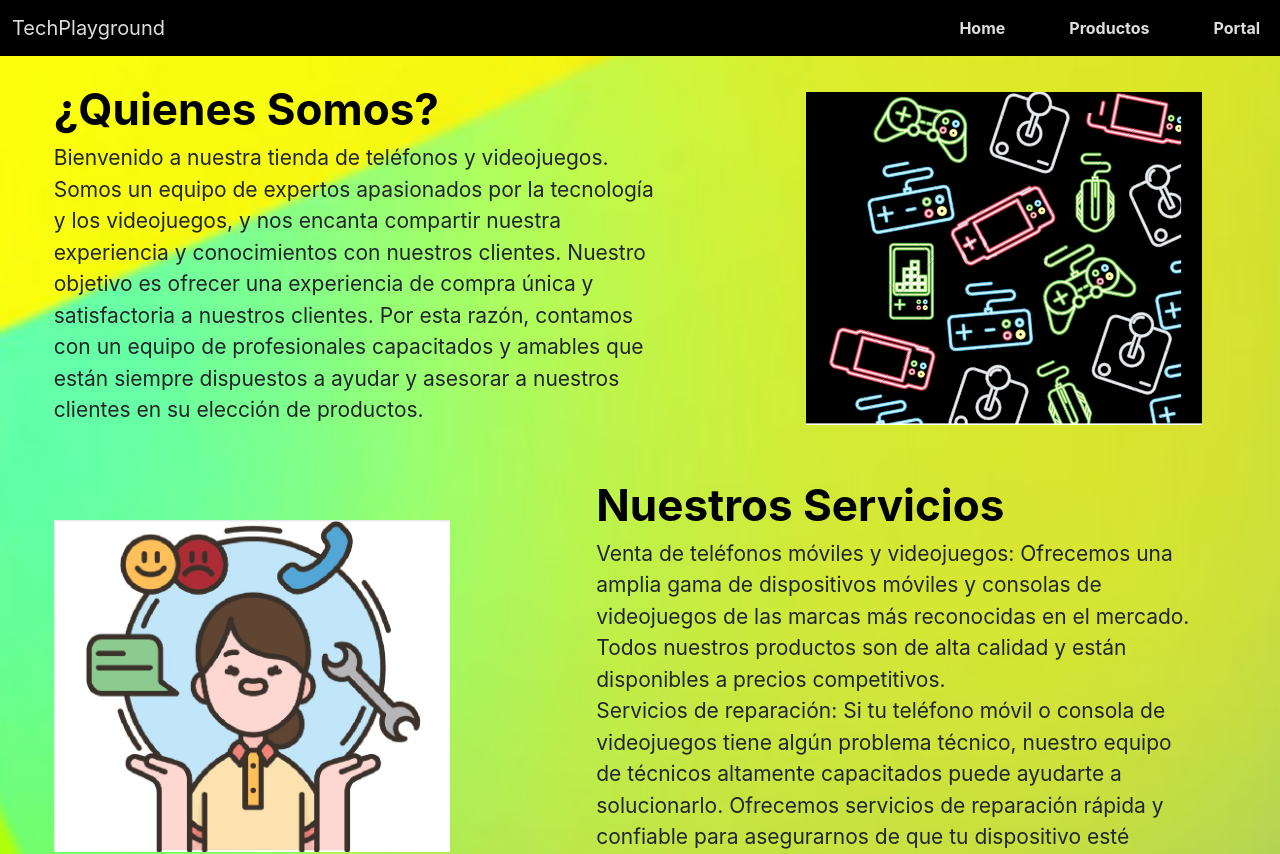
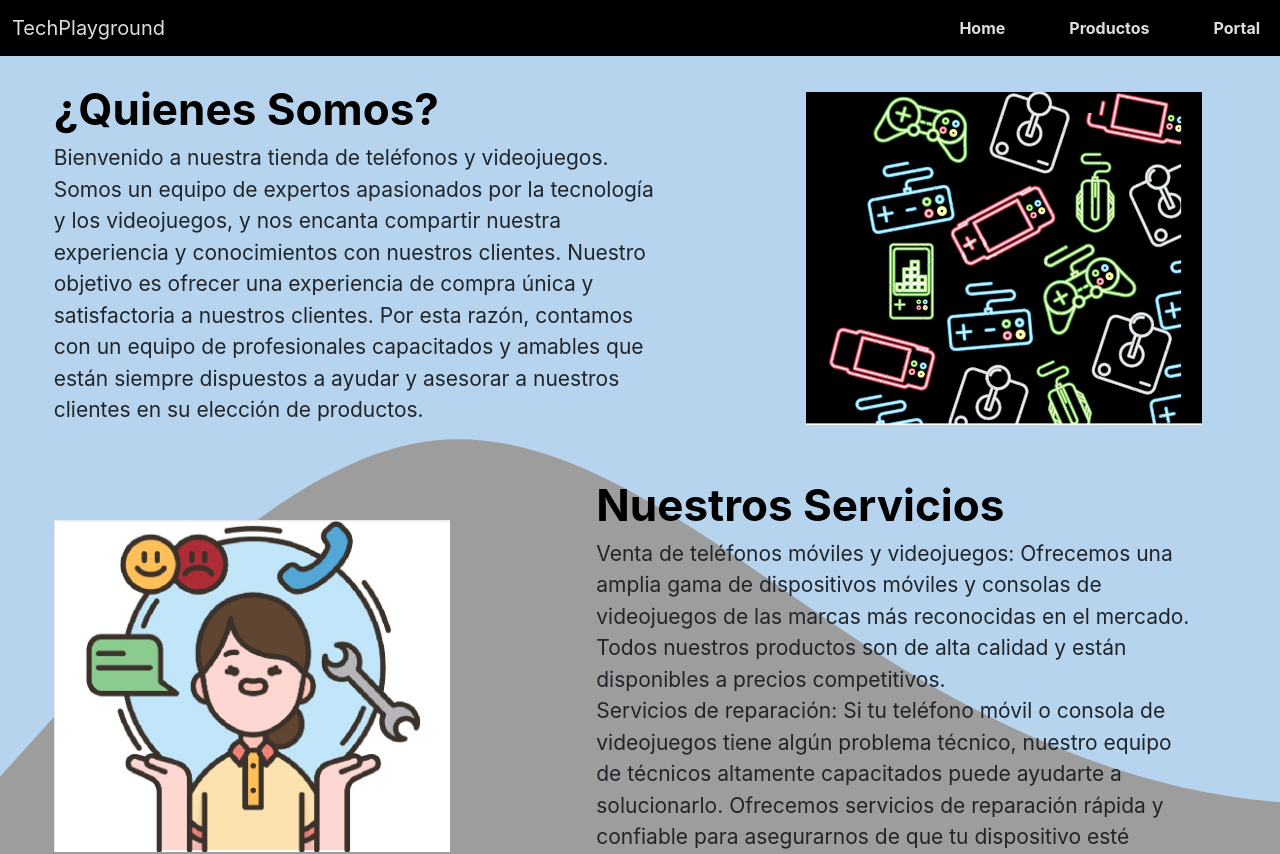
Before and after one commit to Jaro1407/React-Project, a React (Create React App) app: page / in a window 1280 px wide. Shown: the top 854 px of the page. Built offline with nearby package versions, Linux system fonts and the light colour scheme.

Commit message:
Merge branch 'master' of https://github.com/Jaro1407/React-Project

```diff
--- a/src/stylesheet/Home.css
+++ b/src/stylesheet/Home.css
@@ -1,5 +1,5 @@
 .wrapper {
-    background-image: url("../assets/Imagenes/bg1.jpg");
+    background-image: url("../assets/Imagenes/wave1.svg");
     background-repeat: no-repeat;
     background-size: cover;
     display: flex;
--- a/src/stylesheet/Productos.css
+++ b/src/stylesheet/Productos.css
@@ -1,5 +1,5 @@
 .bg{
-    background-image: url("../assets/Imagenes/bgportal2.jpg");
+    background-image: url("../assets/Imagenes/layered\ wave.svg");
     background-repeat: no-repeat;
     background-size: cover;
 }
```
Also changed, not shown: src/assets/Imagenes/layered wave.svg (added), src/assets/Imagenes/wave1.svg (added), src/stylesheet/Celulares.css (line endings or trailing spaces).
